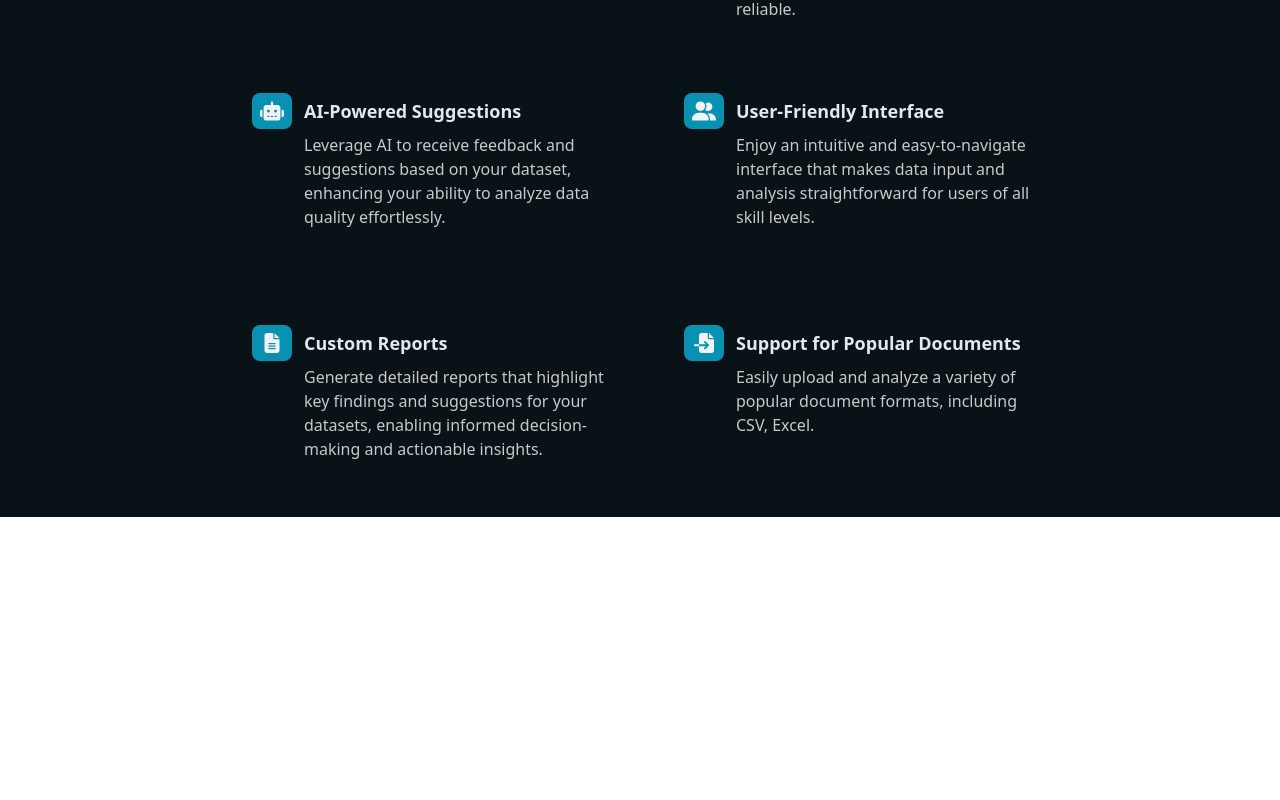
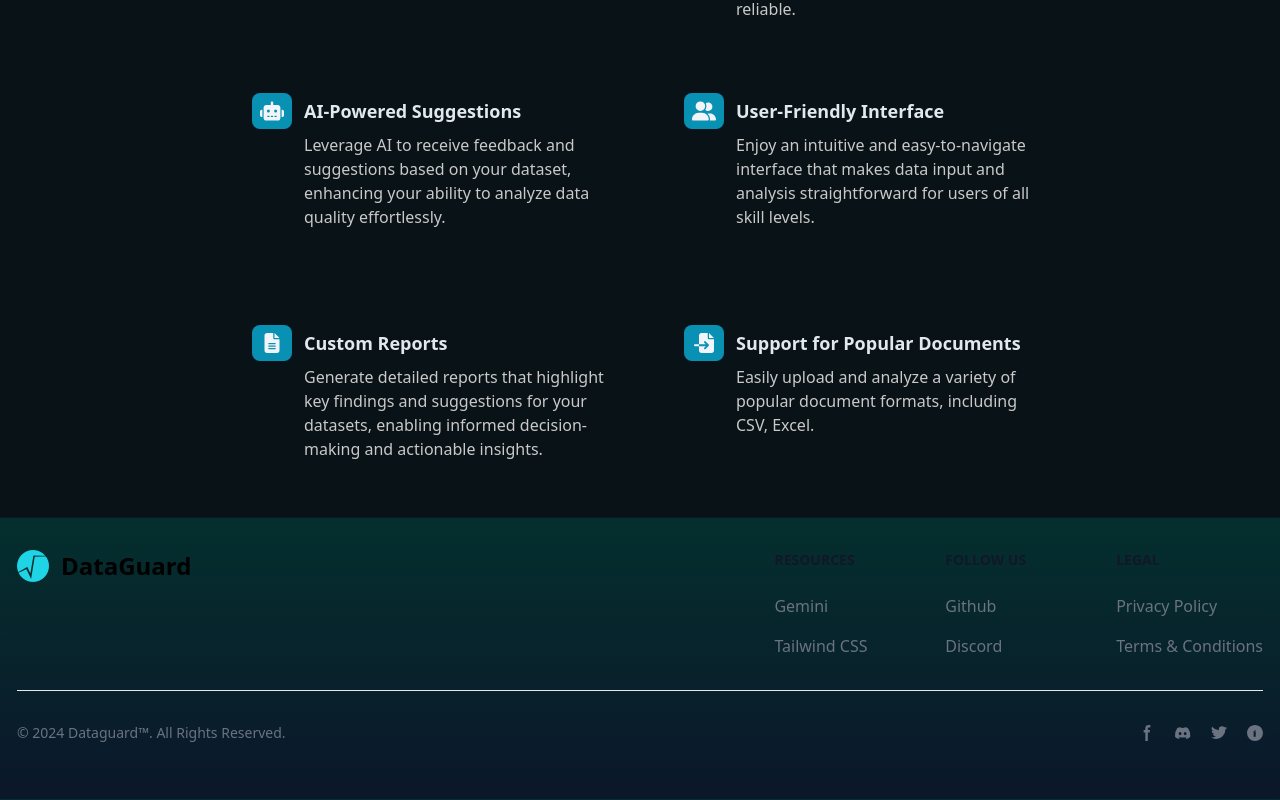
Before and after one commit to LeanKurtEscano/QualitySense, a React (Vite) app in the folder Frontend/datasense-app/: page /home in a window 1280 px wide. Shown: the part 1227-2027 px from the top of the page. Before the commit the page ends 1744 px from the top, so only its background shows below. Built offline with nearby package versions, Linux system fonts and the light colour scheme.

Commit message:
Added Footer

```diff
--- a/Frontend/datasense-app/src/App.tsx
+++ b/Frontend/datasense-app/src/App.tsx
@@ -6,6 +6,7 @@
 import Login from './Sections/Login';
 import Signup from './Sections/Signup';
 import NavBar from './Components/NavBar';
+import Footer from './Components/Footer';
 import Home from './Sections/Home';
 import { auth, refreshUserToken } from './Api/Api';
 import Features from './Components/Features';
@@ -55,6 +56,7 @@
           <section className='h-auto'>
             <Home />
             <Features/>
+            <Footer />
 
           </section>
 
--- /dev/null
+++ b/Frontend/datasense-app/src/Components/Footer.tsx
@@ -0,0 +1,92 @@
+import React from 'react'
+import logo from '../assets/logo.png'
+
+const Footer = () => {
+  return (
+    <footer className="bg-gradient-to-t from-darkcyan to-teal-950 border  border-transparent ">
+    <div className="mx-auto w-full max-w-screen-xl p-4 mb-6 py-6 lg:py-8">
+        <div className="md:flex md:justify-between">
+          <div className="mb-6 md:mb-0">
+              <a href="" className="flex items-center">
+                  <img src={logo} className="h-8 me-3" alt="FlowBite Logo" />
+                  <span className="self-center text-2xl font-semibold whitespace-nowrap dark:text-white">DataGuard</span>
+              </a>
+          </div>
+          <div className="grid grid-cols-2 gap-8 sm:gap-6 sm:grid-cols-3">
+              <div>
+                  <h2 className="mb-6 text-sm font-semibold text-gray-900 uppercase dark:text-white">Resources</h2>
+                  <ul className="text-gray-500 dark:text-gray-400 font-medium">
+                      <li className="mb-4">
+                          <a href="" className="hover:underline">Gemini</a>
+                      </li>
+                      <li>
+                          <a href="https://tailwindcss.com/" className="hover:underline">Tailwind CSS</a>
+                      </li>
+                  </ul>
+              </div>
+              <div>
+                  <h2 className="mb-6 text-sm font-semibold text-gray-900 uppercase dark:text-white">Follow us</h2>
+                  <ul className="text-gray-500 dark:text-gray-400 font-medium">
+                      <li className="mb-4">
+                          <a href="" className="hover:underline ">Github</a>
+                      </li>
+                      <li>
+                          <a href="" className="hover:underline">Discord</a>
+                      </li>
+                  </ul>
+              </div>
+              <div>
+                  <h2 className="mb-6 text-sm font-semibold text-gray-900 uppercase dark:text-white">Legal</h2>
+                  <ul className="text-gray-500 dark:text-gray-400 font-medium">
+                      <li className="mb-4">
+                          <a href="#" className="hover:underline">Privacy Policy</a>
+                      </li>
+                      <li>
+                          <a href="#" className="hover:underline">Terms &amp; Conditions</a>
+                      </li>
+                  </ul>
+              </div>
+          </div>
+      </div>
+      <hr className="my-6 border-gray-200 sm:mx-auto dark:border-gray-700 lg:my-8" />
+      <div className="sm:flex sm:items-center sm:justify-between">
+          <span className="text-sm text-gray-500 sm:text-center dark:text-gray-400">© 2024 <a href="" className="hover:underline">Dataguard™</a>. All Rights Reserved.
+          </span>
+          <div className="flex mt-4 sm:justify-center sm:mt-0">
+              <a href="#" className="text-gray-500 hover:text-gray-900 dark:hover:text-white">
+                  <svg className="w-4 h-4" aria-hidden="true" xmlns="http://www.w3.org/2000/svg" fill="currentColor" viewBox="0 0 8 19">
+                        <path fillRule="evenodd" d="M6.135 3H8V0H6.135a4.147 4.147 0 0 0-4.142 4.142V6H0v3h2v9.938h3V9h2.021l.592-3H5V3.591A.6.6 0 0 1 5.592 3h.543Z" clipRule="evenodd"/>
+                    </svg>
+                  <span className="sr-only">Facebook page</span>
+              </a>
+              <a href="#" className="text-gray-500 hover:text-gray-900 dark:hover:text-white ms-5">
+                  <svg className="w-4 h-4" aria-hidden="true" xmlns="http://www.w3.org/2000/svg" fill="currentColor" viewBox="0 0 21 16">
+                        <path d="M16.942 1.556a16.3 16.3 0 0 0-4.126-1.3 12.04 12.04 0 0 0-.529 1.1 15.175 15.175 0 0 0-4.573 0 11.585 11.585 0 0 0-.535-1.1 16.274 16.274 0 0 0-4.129 1.3A17.392 17.392 0 0 0 .182 13.218a15.785 15.785 0 0 0 4.963 2.521c.41-.564.773-1.16 1.084-1.785a10.63 10.63 0 0 1-1.706-.83c.143-.106.283-.217.418-.33a11.664 11.664 0 0 0 10.118 0c.137.113.277.224.418.33-.544.328-1.116.606-1.71.832a12.52 12.52 0 0 0 1.084 1.785 16.46 16.46 0 0 0 5.064-2.595 17.286 17.286 0 0 0-2.973-11.59ZM6.678 10.813a1.941 1.941 0 0 1-1.8-2.045 1.93 1.93 0 0 1 1.8-2.047 1.919 1.919 0 0 1 1.8 2.047 1.93 1.93 0 0 1-1.8 2.045Zm6.644 0a1.94 1.94 0 0 1-1.8-2.045 1.93 1.93 0 0 1 1.8-2.047 1.918 1.918 0 0 1 1.8 2.047 1.93 1.93 0 0 1-1.8 2.045Z"/>
+                    </svg>
+                  <span className="sr-only">Discord community</span>
+              </a>
+              <a href="#" className="text-gray-500 hover:text-gray-900 dark:hover:text-white ms-5">
+                  <svg className="w-4 h-4" aria-hidden="true" xmlns="http://www.w3.org/2000/svg" fill="currentColor" viewBox="0 0 20 17">
+                    <path fillRule="evenodd" d="M20 1.892a8.178 8.178 0 0 1-2.355.635 4.074 4.074 0 0 0 1.8-2.235 8.344 8.344 0 0 1-2.605.98A4.13 4.13 0 0 0 13.85 0a4.068 4.068 0 0 0-4.1 4.038 4 4 0 0 0 .105.919A11.705 11.705 0 0 1 1.4.734a4.006 4.006 0 0 0 1.268 5.392 4.165 4.165 0 0 1-1.859-.5v.05A4.057 4.057 0 0 0 4.1 9.635a4.19 4.19 0 0 1-1.856.07 4.108 4.108 0 0 0 3.831 2.807A8.36 8.36 0 0 1 0 14.184 11.732 11.732 0 0 0 6.291 16 11.502 11.502 0 0 0 17.964 4.5c0-.177 0-.35-.012-.523A8.143 8.143 0 0 0 20 1.892Z" clipRule="evenodd"/>
+                </svg>
+                  <span className="sr-only">Twitter page</span>
+              </a>
+              <a href="#" className="text-gray-500 hover:text-gray-900 dark:hover:text-white ms-5">
+                  <svg className="w-4 h-4" aria-hidden="true" xmlns="http://www.w3.org/2000/svg" fill="currentColor" viewBox="0 0 16 16">
+                    <path fillRule="evenodd" d="M8 0C3.58 0 0 3.58 0 8a8 8 0 0 0 8 8 8 8 0 0 0 8-8C16 3.58 12.42 0 8 0Zm1.694 11.817H6.645V5.875h2.048v5.942Zm-1.027-6.879c-.64 0-1.019.356-1.019.859 0 .553.379.848 1.034.848h.009v-1.437h-.019Z" clipRule="evenodd"/>
+                  </svg>
+                  <span className="sr-only">LinkedIn page</span>
+              </a>
+          </div>
+      </div>
+    </div>
+</footer>
+
+
+
+
+
+  )
+}
+
+export default Footer
--- a/Frontend/datasense-app/tailwind.config.js
+++ b/Frontend/datasense-app/tailwind.config.js
@@ -8,6 +8,7 @@
         'spotlight': 'radial-gradient(circle, rgba(255, 255, 255, 0) 0%, rgba(255, 255, 255, 0) 40%, rgba(0, 255, 255, 0.3) 70%, rgba(0, 255, 255, 0.6) 80%, rgba(0, 255, 255, 0.8) 100%)',
       },
       colors: {
+        darkcyan: '#0B172A',
         customPurple3:'#8826E4',
         navcolor: "#050a0d",
         customtext:'#1DB6C1',
```
